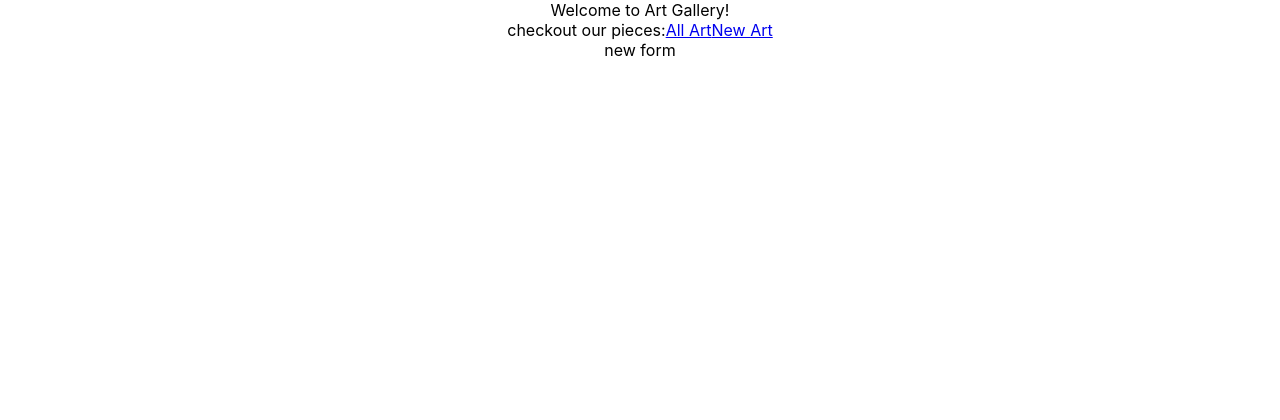
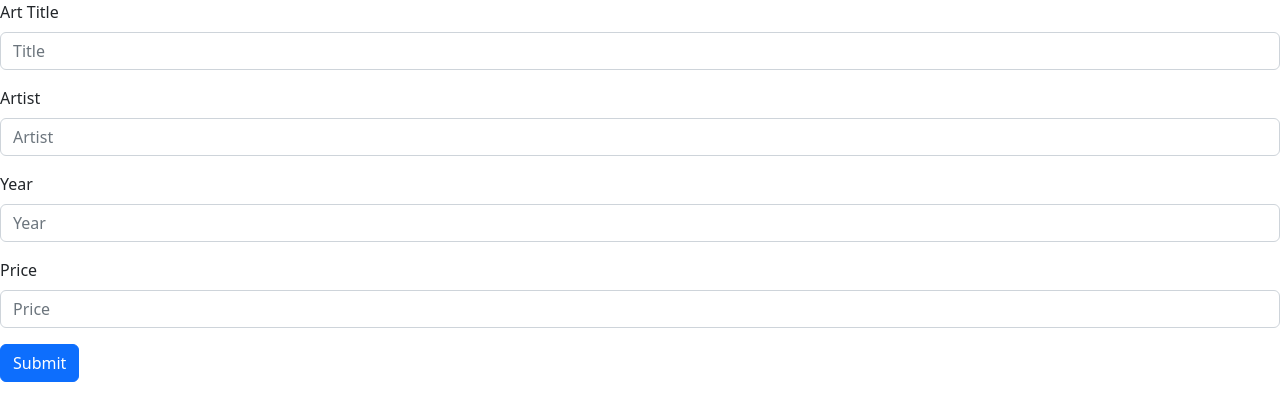
Before and after one commit to bailey-mc/capstone_frontend, a React (Create React App) app in the folder art-store/: page /newArt in a window 1280 px wide. Shown: the top 420 px of the page. Built offline with nearby package versions, Linux system fonts and the light colour scheme.

Commit message:
post route works, reconfigured router a bit

```diff
--- a/art-store/package.json
+++ b/art-store/package.json
@@ -7,8 +7,11 @@
     "@testing-library/react": "^13.4.0",
     "@testing-library/user-event": "^13.5.0",
     "axios": "^1.2.2",
+    "bootstrap": "^5.2.3",
     "react": "^18.2.0",
+    "react-bootstrap": "^2.7.0",
     "react-dom": "^18.2.0",
+    "react-router-bootstrap": "^0.26.2",
     "react-scripts": "5.0.1",
     "web-vitals": "^2.1.4"
   },
--- a/art-store/src/App.js
+++ b/art-store/src/App.js
@@ -1,10 +1,12 @@
 import React, {useEffect, useState} from 'react'
 import ReactDOM from "react-dom/client";
 import {
-  createBrowserRouter,
-  RouterProvider,
+BrowserRouter as Router, Route, Routes
 } from "react-router-dom";
-import './App.css';
+// import './App.css';
+import 'bootstrap/dist/css/bootstrap.min.css';
+
+
 
 import Root from './routes/Root'
 import ErrorPage from './routes/Error-page';
@@ -14,30 +16,42 @@ import NewArt from './routes/NewArt'
 function App() {
 
 
-  const router = createBrowserRouter([
-    {
-      path: "/",
-      element: <Root />,
-      errorElement: <ErrorPage />,
-      children:[
-        {
-          path:"art",
-          element:<Art/>
-        },
-        {
-          path:"newArt",
-          element:<NewArt/>
-        }
-      ]
-    },
-  ]);
+  // const router = createBrowserRouter([
+  //   {
+  //     path: "/",
+  //     element: <Root />,
+  //     errorElement: <ErrorPage />,
+  //     children:[
+  //       {
+  //         path:"art",
+  //         element:<Art/>
+  //       },
+  //       {
+  //         path:"newArt",
+  //         element:<NewArt/>
+  //       }
+  //     ]
+  //   },
+  // ]);
 
 
-  ReactDOM.createRoot(document.getElementById("root")).render(
-    <React.StrictMode>
-      <RouterProvider router={router} />
-    </React.StrictMode>
-  );
+  // ReactDOM.createRoot(document.getElementById("root")).render(
+  //   <React.StrictMode>
+  //     <RouterProvider router={router} />
+  //   </React.StrictMode>
+  // );
+
+  return (
+    <>
+    <Router>
+      <Routes>
+        <Route path="/" element={<Root/>}/>
+        <Route path="/art" element={<Art/>}/>
+        <Route path="/newArt" element={<NewArt/>}/>
+      </Routes>
+    </Router>
+    </>
+  )
 
 
 }
--- a/art-store/src/routes/Art.js
+++ b/art-store/src/routes/Art.js
@@ -20,6 +20,11 @@ function Art() {
 
   }
 
+  const handleDelete = () => {
+    axios
+        .delete('http://localhost:5245/api/art/63c72335b35978421d394c6f')
+  }
+
 useEffect(()=> {
 getArt()
 }, [])
@@ -30,6 +35,7 @@ getArt()
           return(
             <div key={artPiece.id}>
               <p>{artPiece.artName} by {artPiece.artist}</p>
+              <button onClick={handleDelete}> delete</button>
             </div>
           )
         })
--- a/art-store/src/routes/NewArt.js
+++ b/art-store/src/routes/NewArt.js
@@ -1,7 +1,84 @@
+import axios from "axios";
+import React, { useState } from "react";
+import Button from 'react-bootstrap/Button';
+import Form from 'react-bootstrap/Form';
+
 function NewArt() {
+    const [newArt, setNewArt] = useState({
+                                    artName: "",
+                                    artist: "",
+                                    price: "",
+                                    year: ""
+                                })
+    //test
+    // const [name, setName] = useState("")
+
+    const handleChange = (event) => {
+        // event.preventDefault();
+        console.log(event.target.value + ' value ' + event.target.name + " name");
+
+        // const {name, value, type} = event.target
+        setNewArt({
+            ...newArt,
+            [event.target.name]: event.target.value
+        })
+        console.log(newArt);
+
+        // setName(event.target.value)
+        // console.log(name);
+    }
+
+    const handleNewArt = (event) => {
+        console.log(event.target + " post event");
+        console.log(newArt.artName + " post + new art name " + newArt.artist + " artist");
+        event.preventDefault();
+        event.target.reset();
+        axios
+            .post('http://localhost:5245/api/art', {
+                artName: newArt.artName,
+                artist: newArt.artist,
+                price: newArt.price,
+                year: newArt.year
+                // artName: "art name",
+                // artist: "artist",
+                // price: "45",
+                // year: "32"
+            })
+            .then(response => console.log(response))
+            .catch(err => console.log(err))
+    }
+
+
     return(
         <>
-            new form
+            <Form
+            onSubmit={handleNewArt}
+            >
+                <Form.Group className="mb-3" controlId="formBasicEmail">
+                    <Form.Label>Art Title</Form.Label>
+                    <Form.Control type="text" name="artName" placeholder="Title" max-width="100px" onChange={handleChange} />
+                </Form.Group>
+                {/* <input type="text" name="artName" placeholder="Title" max-width="100px" onChange={handleChange}/> */}
+
+                <Form.Group className="mb-3" controlId="formBasicEmail">
+                    <Form.Label>Artist</Form.Label>
+                    <Form.Control type="text" name="artist" placeholder="Artist" max-width="100px" onChange={handleChange} />
+                </Form.Group>
+                <Form.Group className="mb-3" controlId="formBasicEmail">
+                    <Form.Label>Year</Form.Label>
+                    <Form.Control type="text" name="year" placeholder="Year" max-width="100px" onChange={handleChange} />
+                </Form.Group>
+                <Form.Group className="mb-3" controlId="formBasicEmail">
+                    <Form.Label>Price</Form.Label>
+                    <Form.Control type="number" name="price" placeholder="Price" max-width="100px" onChange={handleChange} />
+                </Form.Group>
+                <Button variant="primary"
+                type="submit"
+                // onClick={handleNewArt}
+                >
+                    Submit
+                </Button>
+                </Form>
         </>
     )
 }
--- a/art-store/src/routes/Root.js
+++ b/art-store/src/routes/Root.js
@@ -12,14 +12,14 @@ function Root() {
 
       Welcome to Art Gallery!<br/>
       checkout our pieces:
-      <Link to={'art'}>All Art</Link>
+      <Link to={'/art'}>All Art</Link>
       {/* link to available art */}
       {/* link to artists? */}
       {/* link to sold art */}
-      <Link to={'newart'}>New Art</Link>
-      <div>
-        <Outlet/>
-      </div>
+      <Link to={'/newart'}>New Art</Link>
+      {/* <div> */}
+        {/* <Outlet/> */}
+      {/* </div> */}
 
     </div>
     )
```
Also changed, not shown: 1 other file (tests, documents, lock files or other folders).
